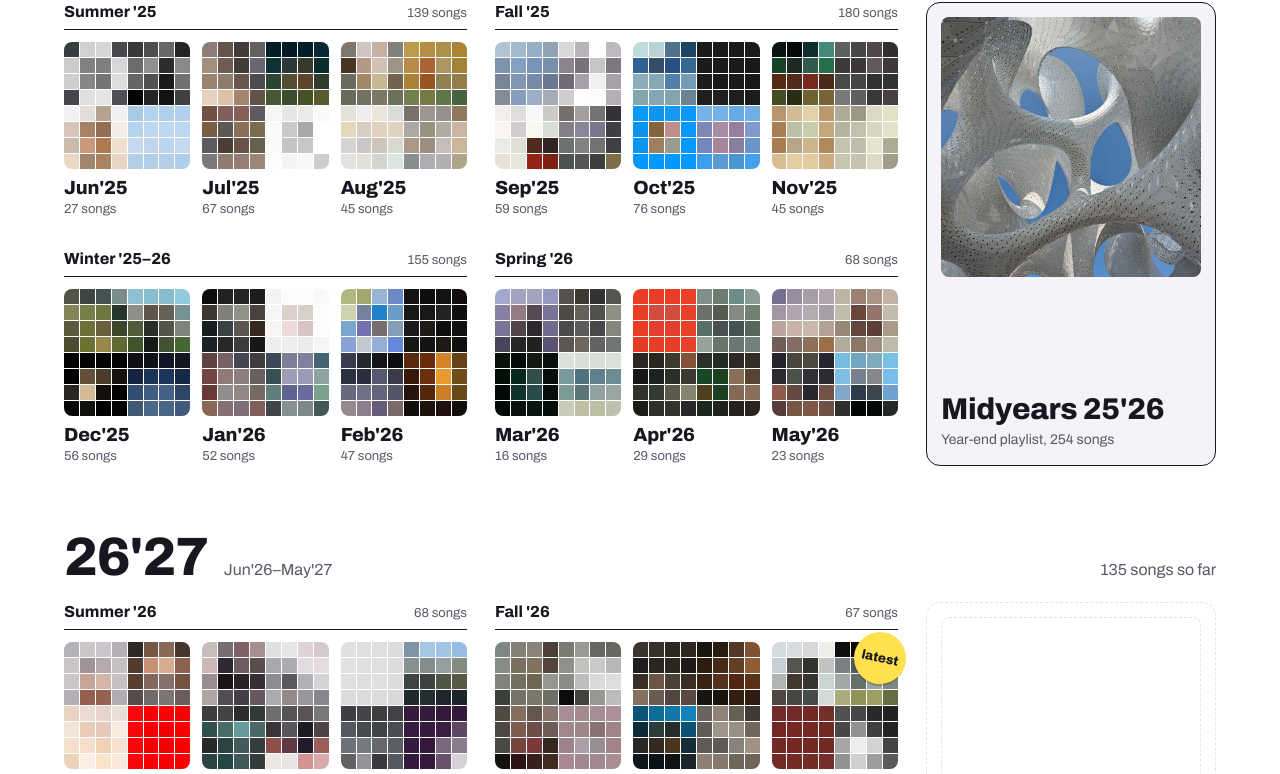
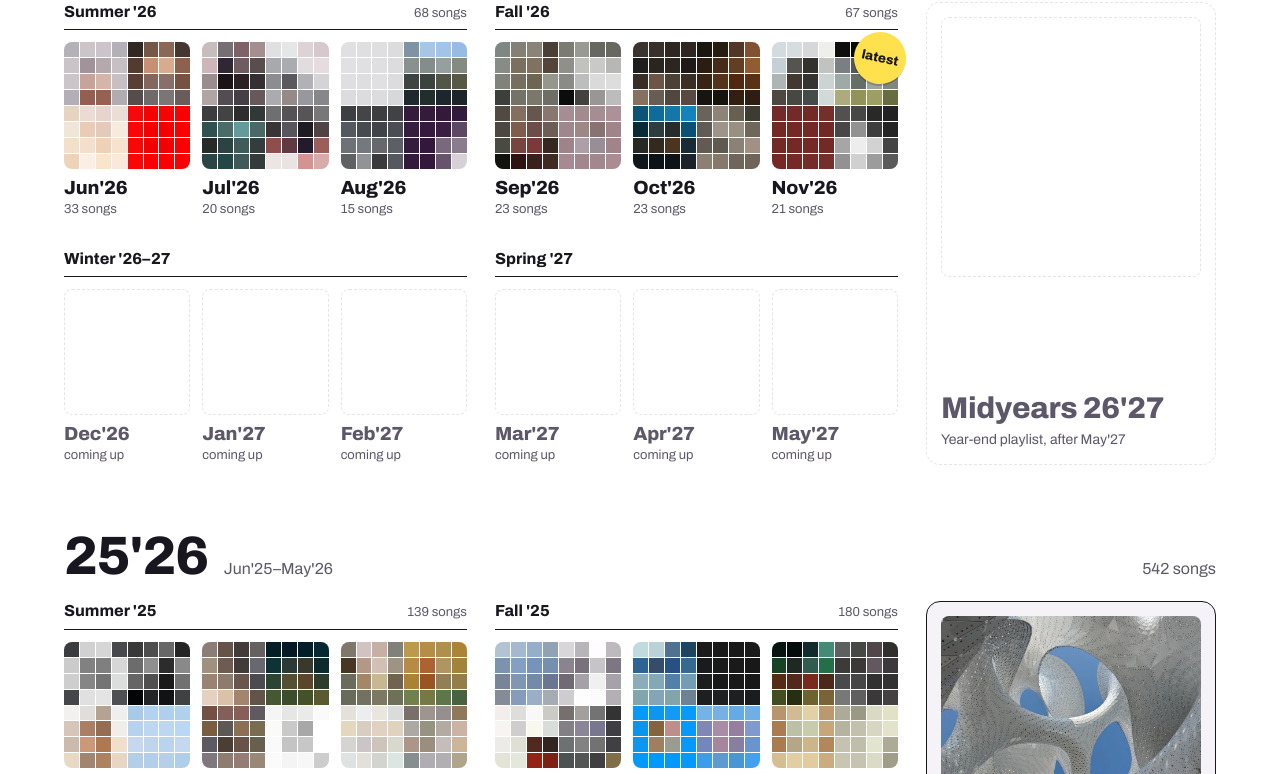
Before and after one commit to somehippie/playlists, a plain HTML site: page index.html in a window 1280 px wide. Shown: the part 424-1198 px from the top of the page. Drawn offline with Linux system fonts and the light colour scheme.

Commit message:
Show the newest year first

```diff
--- a/index.html
+++ b/index.html
@@ -433,7 +433,7 @@ function renderCalendar() {
   const last = months.at(-1).key, y0 = yearOf(months[0].key), y1 = yearOf(last);
   const nextName = y => { const m = comps.length && comps.at(-1).label.match(/^(.*?)(\d\d)'(\d\d)$/); return m ? `${m[1]}${yy(y)}'${yy(y + 1)}` : `Year-end ${yearLabel(y)}`; };
   let html = '';
-  for (let y = y0; y <= y1; y++) {
+  for (let y = y1; y >= y0; y--) { // newest year first
     const keys = Array.from({length: 12}, (_, i) => addMonths(yearFirst(y), i));
     const n = keys.reduce((a, k) => a + (byKey.get(k)?.tracks.length || 0), 0);
     const c = comps.find(c => yearOf(c.from) === y);
```
